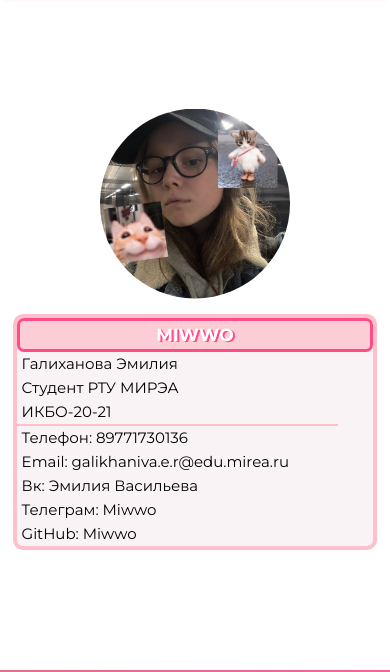
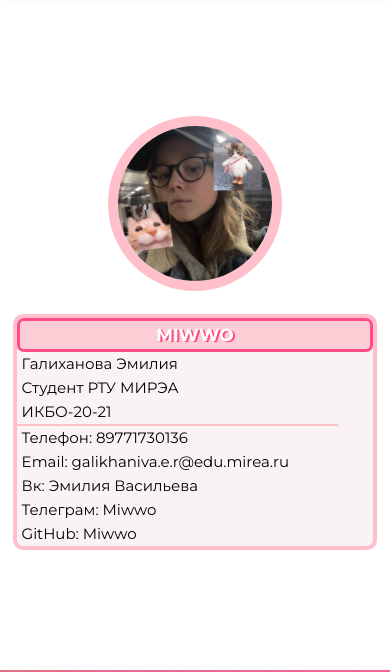
Before and after one commit to miwwo/NyamiNyami, a plain HTML site: page contacts.html in a window 390 px wide. Shown: the part 54-726 px from the top of the page. Drawn offline with Linux system fonts and the light colour scheme.

Commit message:
ava круглая и размеры подправили

```diff
--- a/contacts.css
+++ b/contacts.css
@@ -6,7 +6,7 @@
     width: 100%;
     display: flex;
     flex-direction: row;
-    justify-content: space-around;
+    justify-content: space-evenly;
     align-items: center;
     padding: 0 5px;
     /*justify-content: space-evenly;
@@ -29,11 +29,13 @@
 }
 
 .pic_container {
-    width: 50%;
+    padding: 2%;
+    width: 35%;
 }
 .pic_container > img {
     width: 100%;
-    clip-path: circle();
+    border-radius: 300px;
+    border: 10px solid pink;
 }
 .cont_container {
     display: flex;
@@ -79,9 +81,9 @@
         flex-direction: column;
 
     }
-    .pic{
+    .pic_container{
         max-width: 500px;
-        width:70%;
+        width:50%;
 
     }
     .contacts{
```
